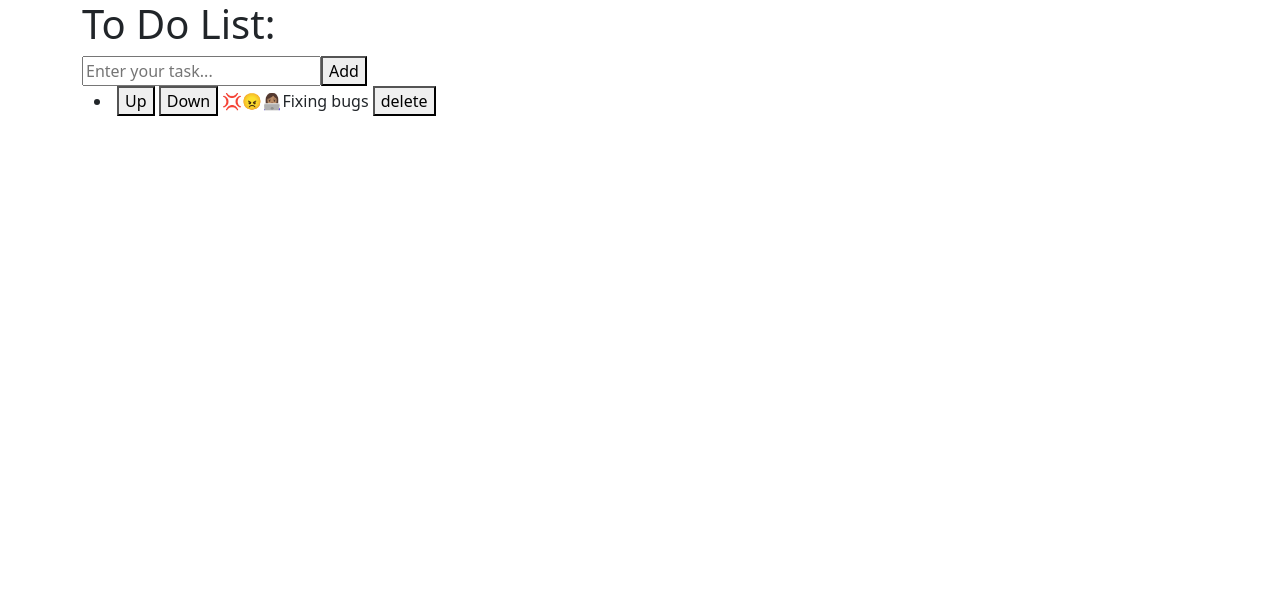
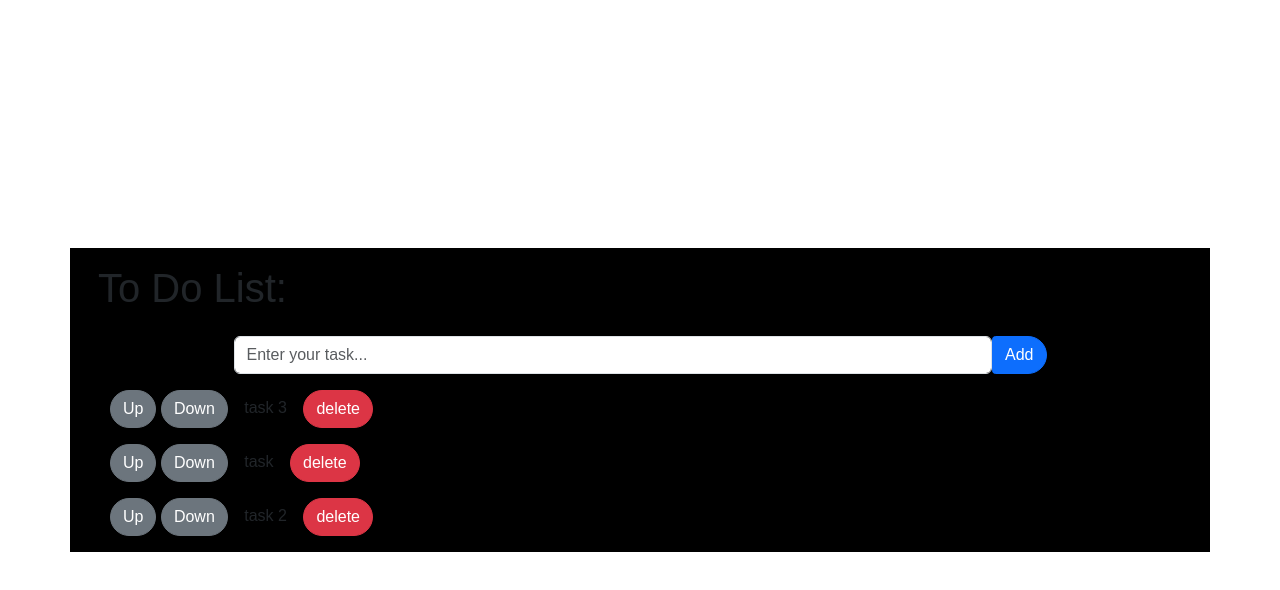
Before and after one commit to 3afaf-ahadad/My-To-Do-List, a React (Vite) app: page / in a window 1280 px wide. Shown: the top 590 px of the page. Built offline with nearby package versions, Linux system fonts and the light colour scheme; data requests are answered from the project's data file.

Commit message:
Update task fetching URL, enhance task addition logic, and improve the user interface

```diff
--- a/src/components/ToDoList.jsx
+++ b/src/components/ToDoList.jsx
@@ -3,11 +3,11 @@ import "bootstrap/dist/css/bootstrap.css";
 import { useEffect, useState } from "react";
 
 function ToDoList() {
-  const [tasks, setTasks] = useState(null);
+  const [tasks, setTasks] = useState([]);
   const [inputValue, setInputValue] = useState("");
 
   useEffect(() => {
-    fetch("http://localhost:3000/tasks")
+    fetch("http://localhost:8000/tasks")
       .then((res) => {
         if (!res.ok) {
           throw Error("💀 Error Fetching Data!!");
@@ -16,22 +16,25 @@ function ToDoList() {
       })
       .then((data) => {
         setTasks(data);
-        console.log("done👍🏽✅");
       })
-      .catch((err) => console.error(err));
-  }, ["http://localhost:3000/tasks"]);
+      .catch((err) => console.error("fetch error: ", err));
+  }, []);
 
   function handleAddTask() {
     const taskText = inputValue;
-
     if (taskText) {
-      const customId = String(Number(tasks[tasks.length - 1].id) + 1);
+      let customId;
+      if (tasks.length > 0) {
+        customId = String(Number(tasks[tasks.length - 1].id) + 1);
+      } else {
+        customId = "1";
+      }
       const newTask = {
-        id: customId.toString(),
+        id: customId,
         task: taskText,
       };
 
-      fetch("http://localhost:3000/tasks", {
+      fetch("http://localhost:8000/tasks", {
         method: "POST",
         headers: {
           "Content-type": "application/json",
@@ -45,13 +48,9 @@ function ToDoList() {
           return res.json();
         })
 
-        .then((data) => {
-          console.log("Server response after adding:", data);
-          console.log("Current tasks before update:", tasks);
-
+        .then(() => {
           setTasks((prev) => [...prev, newTask]);
 
-          console.log("Tasks should now be:", [...tasks, data]);
           setInputValue("");
         })
         .catch((err) => {
@@ -61,8 +60,7 @@ function ToDoList() {
   }
 
   function handleDeleteTask(id) {
-    console.log("Trying to delete task id:", id);
-    fetch(`http://localhost:3000/tasks/${id}`, {
+    fetch(`http://localhost:8000/tasks/${id}`, {
       method: "DELETE",
     })
       .then((res) => {
@@ -77,45 +75,81 @@ function ToDoList() {
       .catch((err) => console.log(err));
   }
 
-  function handleMoveTaskUp(id) {}
-  function handleMoveTaskDown(id) {}
+  function handleMoveTaskUp(id) {
+    const movedTasks = [...tasks];
+
+    const currentIndex = tasks.findIndex((tasks) => tasks.id === id);
+    if (currentIndex > 0) {
+      [movedTasks[currentIndex], movedTasks[currentIndex - 1]] = [
+        movedTasks[currentIndex - 1],
+        movedTasks[currentIndex],
+      ];
+
+      setTasks(movedTasks);
+    }
+  }
+  function handleMoveTaskDown(id) {
+    const movedTasks = [...tasks];
+
+    const currentIndex = tasks.findIndex((tasks) => tasks.id === id);
+    if (currentIndex < tasks.length - 1) {
+      [movedTasks[currentIndex], movedTasks[currentIndex + 1]] = [
+        movedTasks[currentIndex + 1],
+        movedTasks[currentIndex],
+      ];
+
+      setTasks(movedTasks);
+    }
+  }
 
   return (
-    <>
-      <div className="todolist-container container">
-        <h1>To Do List: </h1>
-        <div className="add-tasks">
+    <div className='d-flex justify-content-center align-items-center min-vh-100'>
+      <div className="tasks-box bg-black container">
+        <h1 className="p-3">To Do List: </h1>
+        <div className="add-tasks container d-flex justify-content-center align-items-center w-75">
           <input
+            className="form-control"
             type="text"
             id="input"
             value={inputValue}
             placeholder="Enter your task... "
             onChange={(e) => setInputValue(e.target.value)}
           />
-          <button onClick={handleAddTask}>Add</button>
+          <button className="btn btn-primary rounded-start rounded-top-5 rounded-bottom-5" onClick={handleAddTask}>
+            Add
+          </button>
         </div>
-        <div className="tasks-container container">
+        <ul className="tasks-container list-unstyled">
           {tasks &&
             tasks
               .filter((task) => task && task.task)
               .map((task) => (
-                <li key={task.id}>
+                <li key={task.id} className="container m-3 col">
                   {" "}
-                  <button onClick={() => handleMoveTaskUp(task.id)}>
+                  <button
+                    className="btn btn-secondary rounded-5"
+                    onClick={() => handleMoveTaskUp(task.id)}
+                  >
                     Up
                   </button>{" "}
-                  <button onClick={() => handleMoveTaskDown(task.id)}>
+                  <button
+                    className="btn btn-secondary rounded-5"
+                    onClick={() => handleMoveTaskDown(task.id)}
+                  >
                     Down
                   </button>{" "}
-                  {task.task}{" "}
-                  <button onClick={() => handleDeleteTask(task.id)}>
+                  <span className="container">{task.task} </span>
+                  <button
+                    className="btn btn-danger rounded-5"
+                    onClick={() => handleDeleteTask(task.id)}
+                  >
                     delete
                   </button>
                 </li>
               ))}
-        </div>
+        </ul>
       </div>
-    </>
+    </div>
   );
 }
 export default ToDoList;
--- a/src/data/db.json
+++ b/src/data/db.json
@@ -1,8 +1,16 @@
 {
   "tasks": [
     {
-      "id": "1",
-      "task": "💢😠👩🏽‍💻Fixing bugs "
+      "id": "4",
+      "task": "task 3"
+    },
+    {
+      "id": "5",
+      "task": "task "
+    },
+    {
+      "id": "6",
+      "task": "task 2"
     }
   ]
 }
--- a/src/index.css
+++ b/src/index.css
@@ -0,0 +1,3 @@
+* {
+  font-family: "Outfit", sans-serif;
+}
```
